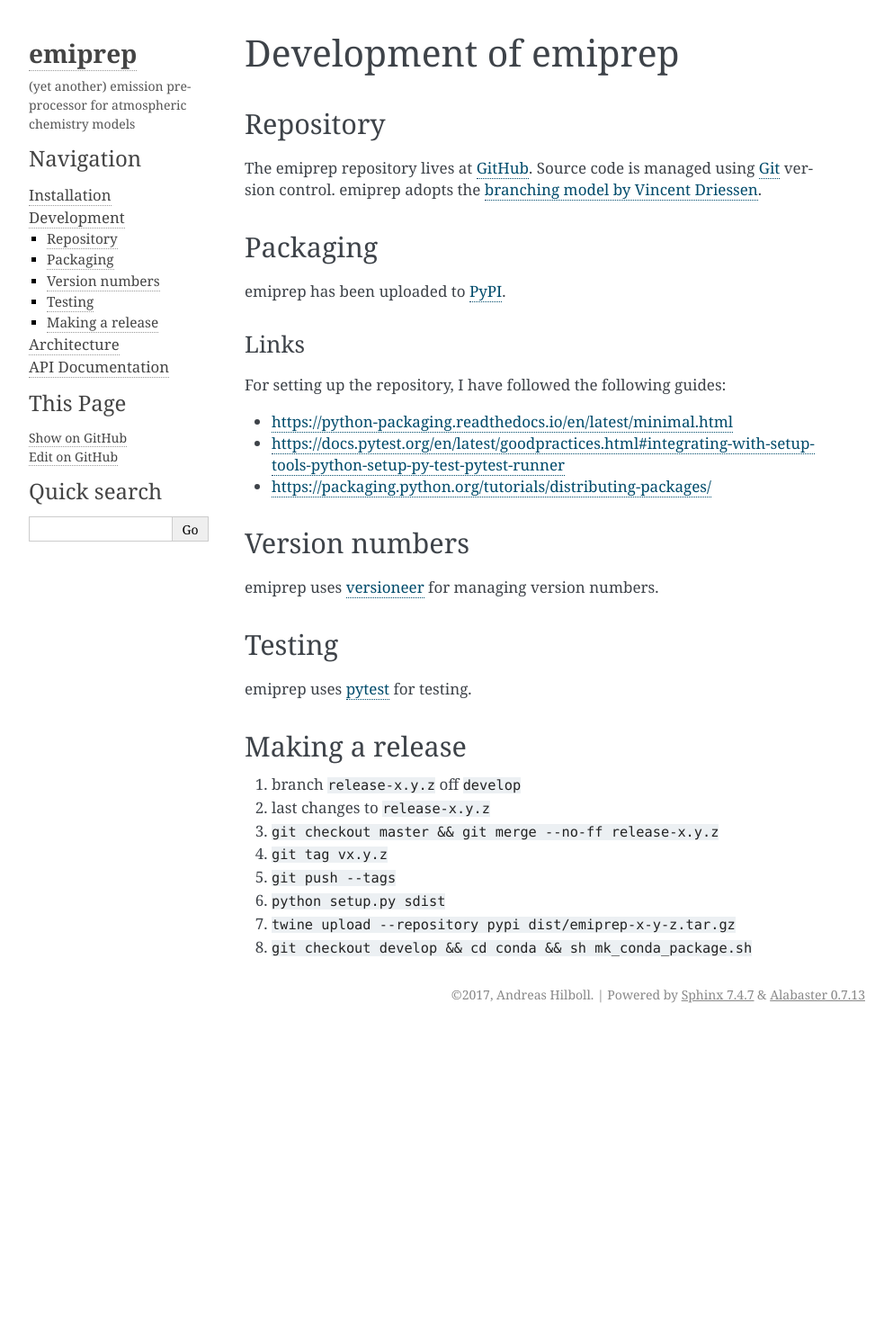
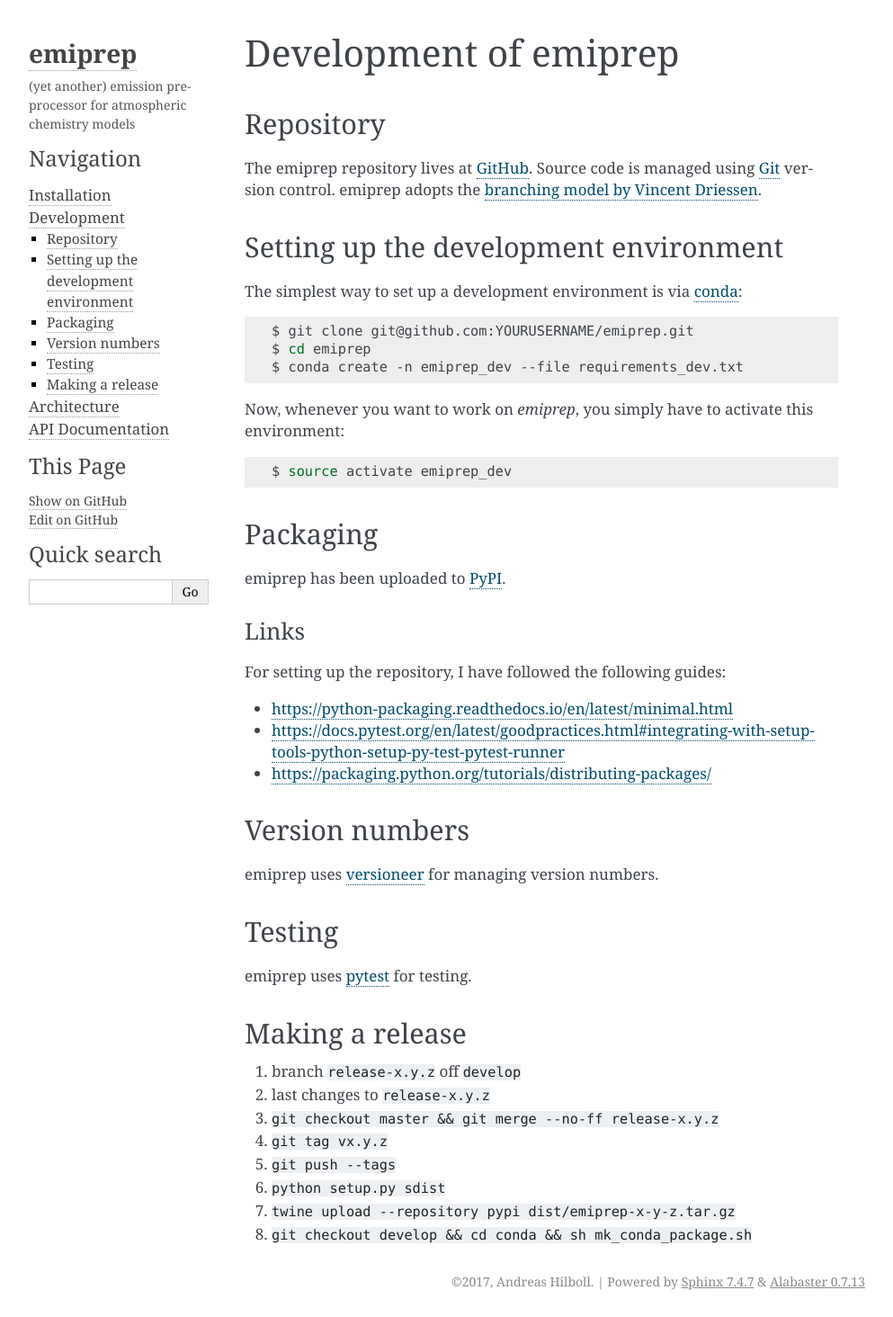
Before and after one commit to andreas-h/emiprep, a Sphinx documentation site: the page built from docs/development.rst, in a window 1280 px wide. Shown: the whole page at 90% size, without its empty margins (148-1141 px from the left). Built offline with Sphinx 7.4.7, drawn with Linux system fonts in a browser that asks for light colours; before the commit the page ends 1145 px from its top, so only the background shows below that.

Commit message:
DOC: notes on setting up dev environment

```diff
--- a/docs/development.rst
+++ b/docs/development.rst
@@ -10,6 +10,27 @@
 <https://git-scm.com/>`__ version control.  emiprep adopts the `branching model
 by Vincent Driessen
 <http://nvie.com/posts/a-successful-git-branching-model/>`__.
+
+
+Setting up the development environment
+======================================
+
+The simplest way to set up a development environment is via conda_:
+
+.. code:: shell
+
+   $ git clone git@github.com:YOURUSERNAME/emiprep.git
+   $ cd emiprep
+   $ conda create -n emiprep_dev --file requirements_dev.txt
+
+Now, whenever you want to work on *emiprep*, you simply have to activate this
+environment:
+
+.. code:: shell
+
+   $ source activate emiprep_dev
+
+.. _conda: https://docs.continuum.io/docs_oss/conda/
 
 
 Packaging
```
Also changed, not shown: requirements_dev.txt (added, +50 -0 lines).
